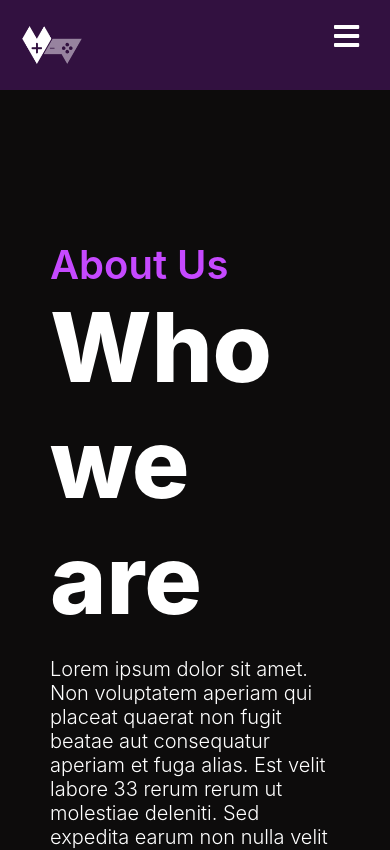
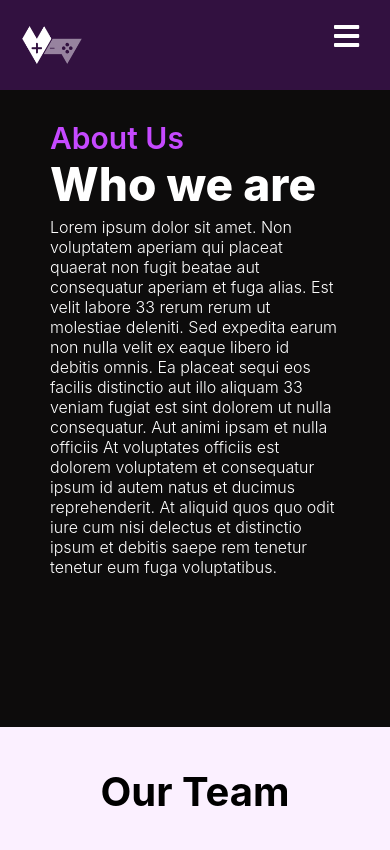
Before and after one commit to evanyans/vancouver-charity-games, a React (Create React App) app: page /about in a window 390 px wide. Shown: the top 850 px of the page. Built offline with nearby package versions, Linux system fonts and the light colour scheme.

Commit message:
mobile test

```diff
--- a/src/App.tsx
+++ b/src/App.tsx
@@ -5,6 +5,7 @@ import {BrowserRouter as Router, Routes, Route} from 'react-router-dom'
 import Home from './pages/Home';
 import Footer from './components/Footer';
 import About from './pages/About';
+import Events from './pages/Events';
 
 function App() {
   return (
@@ -13,6 +14,7 @@ function App() {
       <Routes>
         <Route path="/" element={<Home/>}/>
         <Route path="/about" element={<About/>}/>
+        <Route path="/events" element={<Events/>}/>
       </Routes>
       <Footer/>
     </Router>
--- a/src/pages/About.tsx
+++ b/src/pages/About.tsx
@@ -24,43 +24,43 @@ const About = () => {
             <img className="wonyoung" src={wonyoung} alt="sombra" />
             <Name>Jang Wonyoung</Name>
             <Position>Lead Organizer</Position>
-            <a href="https://www.linkedin.com/company/spacex/" target="_blank"><AiFillLinkedin size={32}/></a>
+            <a href="https://www.linkedin.com/company/spacex/" target="_blank"><AiFillLinkedin size={32} /></a>
           </Card>
           <Card>
             <img className="wonyoung" src={wonyoung} alt="sombra" />
             <Name>Jang Wonyoung</Name>
             <Position>Lead Organizer</Position>
-            <a href="https://www.linkedin.com/company/spacex/" target="_blank"><AiFillLinkedin size={32}/></a>
+            <a href="https://www.linkedin.com/company/spacex/" target="_blank"><AiFillLinkedin size={32} /></a>
           </Card>
           <Card>
             <img className="wonyoung" src={wonyoung} alt="sombra" />
             <Name>Jang Wonyoung</Name>
             <Position>Lead Organizer</Position>
-            <a href="https://www.linkedin.com/company/spacex/" target="_blank"><AiFillLinkedin size={32}/></a>
+            <a href="https://www.linkedin.com/company/spacex/" target="_blank"><AiFillLinkedin size={32} /></a>
           </Card>
           <Card>
             <img className="wonyoung" src={wonyoung} alt="sombra" />
             <Name>Jang Wonyoung</Name>
             <Position>Lead Organizer</Position>
-            <a href="https://www.linkedin.com/company/spacex/" target="_blank"><AiFillLinkedin size={32}/></a>
+            <a href="https://www.linkedin.com/company/spacex/" target="_blank"><AiFillLinkedin size={32} /></a>
           </Card>
           <Card>
             <img className="wonyoung" src={wonyoung} alt="sombra" />
             <Name>Jang Wonyoung</Name>
             <Position>Lead Organizer</Position>
-            <a href="https://www.linkedin.com/company/spacex/" target="_blank"><AiFillLinkedin size={32}/></a>
+            <a href="https://www.linkedin.com/company/spacex/" target="_blank"><AiFillLinkedin size={32} /></a>
           </Card>
           <Card>
             <img className="wonyoung" src={wonyoung} alt="sombra" />
             <Name>Jang Wonyoung</Name>
             <Position>Lead Organizer</Position>
-            <a href="https://www.linkedin.com/company/spacex/" target="_blank"><AiFillLinkedin size={32}/></a>
+            <a href="https://www.linkedin.com/company/spacex/" target="_blank"><AiFillLinkedin size={32} /></a>
           </Card>
           <Card>
             <img className="wonyoung" src={wonyoung} alt="sombra" />
             <Name>Jang Wonyoung</Name>
             <Position>Lead Organizer</Position>
-            <a href="https://www.linkedin.com/company/spacex/" target="_blank"><AiFillLinkedin size={32}/></a>
+            <a href="https://www.linkedin.com/company/spacex/" target="_blank"><AiFillLinkedin size={32} /></a>
           </Card>
         </Cards>
       </Team>
@@ -147,6 +147,26 @@ export const TitleText = styled.div`
   font-size:64px;
   padding-top:40px;
   padding-bottom:40px;
+  @media only screen and (max-width: 600px) {
+  font-size:40px;
+}
+
+/* Small devices (portrait tablets and large phones, 600px and up) */
+@media only screen and (min-width: 600px) {
+}
+
+/* Medium devices (landscape tablets, 768px and up) */
+@media only screen and (min-width: 768px) {
+}
+
+/* Large devices (laptops/desktops, 992px and up) */
+@media only screen and (min-width: 992px) {
+}
+
+/* Extra large devices (large laptops and desktops, 1200px and up) */
+@media only screen and (min-width: 1200px) {
+  font-size:64px;
+}
 `
 
 export const Body = styled.div`
@@ -163,6 +183,7 @@ flex-direction:row;
   /* Extra small devices (phones, 600px and down) */
 @media only screen and (max-width: 600px) {
   display:none;
+
 }
 
 /* Small devices (portrait tablets and large phones, 600px and up) */
@@ -177,12 +198,12 @@ flex-direction:row;
 
 /* Large devices (laptops/desktops, 992px and up) */
 @media only screen and (min-width: 992px) {
-  display:block;
+  display:none;
 }
 
 /* Extra large devices (large laptops and desktops, 1200px and up) */
 @media only screen and (min-width: 1200px) {
-
+  display:block;
 }
 }
 
@@ -196,19 +217,79 @@ export const Text = styled.div`
     padding-bottom:150px;
     padding-left:50px;
     padding-right:50px;
+  /* Extra small devices (phones, 600px and down) */
+@media only screen and (max-width: 600px) {
+  padding-top:30px;
+}
 
+/* Small devices (portrait tablets and large phones, 600px and up) */
+@media only screen and (min-width: 600px) {
+}
+
+/* Medium devices (landscape tablets, 768px and up) */
+@media only screen and (min-width: 768px) {
+}
+
+/* Large devices (laptops/desktops, 992px and up) */
+@media only screen and (min-width: 992px) {
+}
+
+/* Extra large devices (large laptops and desktops, 1200px and up) */
+@media only screen and (min-width: 1200px) {
+  padding-top:150px;
+}
 `
 
 export const Topic = styled.div`
       font-size:40px;
     font-weight:600;
     color:#C549FF;
+    @media only screen and (max-width: 600px) {
+  font-size:30px;
+}
+
+/* Small devices (portrait tablets and large phones, 600px and up) */
+@media only screen and (min-width: 600px) {
+}
+
+/* Medium devices (landscape tablets, 768px and up) */
+@media only screen and (min-width: 768px) {
+}
+
+/* Large devices (laptops/desktops, 992px and up) */
+@media only screen and (min-width: 992px) {
+}
+
+/* Extra large devices (large laptops and desktops, 1200px and up) */
+@media only screen and (min-width: 1200px) {
+  font-size:40px;
+}
 `
 
 export const Title = styled.div`
   color:white;
   font-size:96px;
   font-weight:800;
+  @media only screen and (max-width: 600px) {
+  font-size:46px;
+}
+
+/* Small devices (portrait tablets and large phones, 600px and up) */
+@media only screen and (min-width: 600px) {
+}
+
+/* Medium devices (landscape tablets, 768px and up) */
+@media only screen and (min-width: 768px) {
+}
+
+/* Large devices (laptops/desktops, 992px and up) */
+@media only screen and (min-width: 992px) {
+}
+
+/* Extra large devices (large laptops and desktops, 1200px and up) */
+@media only screen and (min-width: 1200px) {
+  font-size:96px;
+}
 `
 
 export const SubText = styled.div`
@@ -216,4 +297,26 @@ export const SubText = styled.div`
   font-size:20px;
   font-weight:300;
   padding-top:20px;
+  @media only screen and (max-width: 600px) {
+  font-size:16px;
+  padding-top:5px;
+}
+
+/* Small devices (portrait tablets and large phones, 600px and up) */
+@media only screen and (min-width: 600px) {
+}
+
+/* Medium devices (landscape tablets, 768px and up) */
+@media only screen and (min-width: 768px) {
+}
+
+/* Large devices (laptops/desktops, 992px and up) */
+@media only screen and (min-width: 992px) {
+}
+
+/* Extra large devices (large laptops and desktops, 1200px and up) */
+@media only screen and (min-width: 1200px) {
+  font-size:20px;
+  padding-top:20px;
+}
 `
--- /dev/null
+++ b/src/pages/Events.tsx
@@ -0,0 +1,11 @@
+import React from 'react'
+
+const Events = () => {
+  return (
+    <div>
+        YOOO
+    </div>
+  )
+}
+
+export default Events;
```
